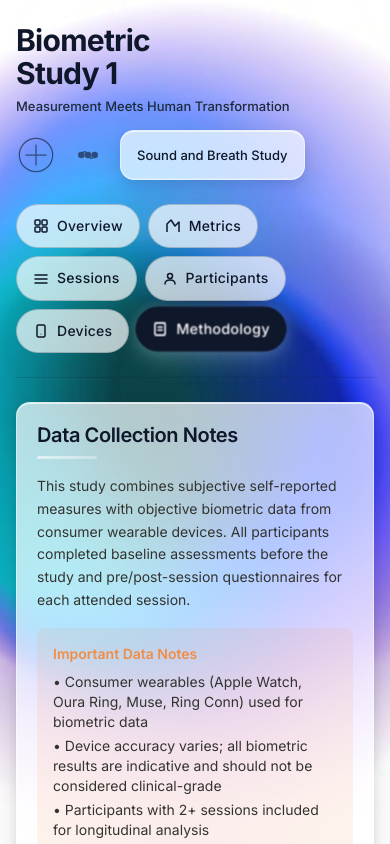
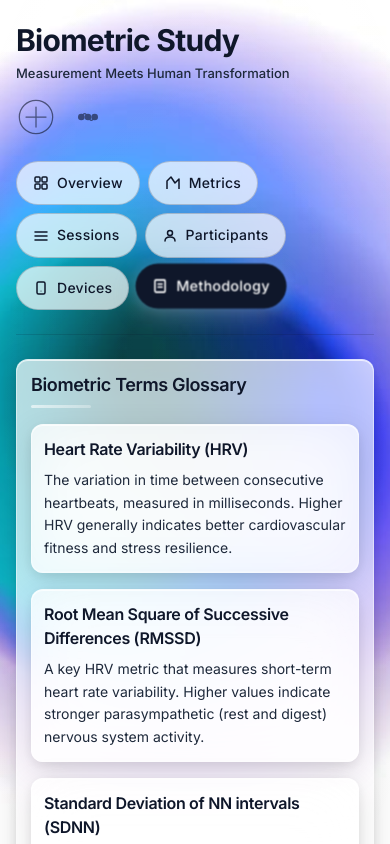
Before and after one commit to chaocdou-ux/biometric-dashboard, a React (Vite) app: page / in a window 390 px wide. Both pictures are taken after a click on the button "Methodology". Shown: the top 844 px of the page. Built offline with nearby package versions, Linux system fonts and the light colour scheme.

Commit message:
Updated index.html

```diff
--- a/index.html
+++ b/index.html
@@ -4,7 +4,7 @@
     <meta charset="UTF-8" />
     <link rel="icon" type="image/svg+xml" href="/vite.svg" />
     <meta name="viewport" content="width=device-width, initial-scale=1.0" />
-    <title>Biometric Study Dashboard</title>
+    <title>Biometric Study</title>
   </head>
   <body>
     <div id="root"></div>
--- a/src/App.jsx
+++ b/src/App.jsx
@@ -86,9 +86,7 @@ export default function App() {
         <header className="mb-6 sm:mb-8 md:mb-12 flex flex-col md:flex-row items-start justify-between gap-4 sm:gap-6">
           <div className="flex-1">
             <h1 className="text-3xl sm:text-4xl md:text-5xl lg:text-6xl xl:text-7xl font-bold mb-2 tracking-tight" style={{ color: '#0f172a', lineHeight: '1.1' }}>
-              Biometric
-              <br />
-              Study 1
+              Biometric Study
             </h1>
             <p className="text-xs sm:text-sm md:text-base font-medium mt-2 sm:mt-4" style={{ color: '#1e293b' }}>
               Measurement Meets Human Transformation
@@ -105,9 +103,6 @@ export default function App() {
               <circle cx="32" cy="24" r="4" fill="#0f172a" />
               <path d="M 16 24 Q 20 16 24 24 Q 28 32 32 24" stroke="#0f172a" strokeWidth="1.5" fill="none" />
             </svg>
-            <div className="glass-panel px-4 sm:px-6 py-2 sm:py-3 text-xs sm:text-sm" style={{ color: '#0f172a' }}>
-              <p className="font-medium">Sound and Breath Study</p>
-            </div>
           </div>
         </header>
 
--- a/src/components/Definitions.jsx
+++ b/src/components/Definitions.jsx
@@ -1,4 +1,5 @@
 import { colors, metricDescriptions } from '../lib/designSystem';
+import Glossary from './ui/Glossary';
 
 export default function Definitions() {
   const measuredMetrics = [
@@ -117,6 +118,10 @@ export default function Definitions() {
 
   return (
     <div className="space-y-8">
+      <section className="glass-card">
+        <Glossary />
+      </section>
+
       <section className="glass-card">
         <h2 className="section-header">Data Collection Notes</h2>
         <div className="space-y-4 text-sm" style={{ color: colors.deepCharcoal }}>
--- /dev/null
+++ b/src/components/ui/Glossary.jsx
@@ -0,0 +1,62 @@
+export const biometricTerms = {
+  'HRV': {
+    term: 'Heart Rate Variability',
+    definition: 'The variation in time between consecutive heartbeats, measured in milliseconds. Higher HRV generally indicates better cardiovascular fitness and stress resilience.'
+  },
+  'RMSSD': {
+    term: 'Root Mean Square of Successive Differences',
+    definition: 'A key HRV metric that measures short-term heart rate variability. Higher values indicate stronger parasympathetic (rest and digest) nervous system activity.'
+  },
+  'SDNN': {
+    term: 'Standard Deviation of NN intervals',
+    definition: 'Measures overall heart rate variability over a period. Reflects both sympathetic and parasympathetic nervous system influences.'
+  },
+  'Vagus Nerve': {
+    term: 'Vagus Nerve',
+    definition: 'The longest cranial nerve that connects the brain to major organs. Key player in parasympathetic nervous system regulation, affecting heart rate, digestion, and emotional state.'
+  },
+  'Parasympathetic': {
+    term: 'Parasympathetic Nervous System',
+    definition: 'The "rest and digest" branch of the autonomic nervous system. Promotes relaxation, recovery, and restoration.'
+  },
+  'Sympathetic': {
+    term: 'Sympathetic Nervous System',
+    definition: 'The "fight or flight" branch of the autonomic nervous system. Activated during stress or physical activity.'
+  },
+  'SpO2': {
+    term: 'Blood Oxygen Saturation',
+    definition: 'The percentage of oxygen-carrying red blood cells in the bloodstream. Normal range is 95-100%.'
+  },
+  'Respiratory Rate': {
+    term: 'Respiratory Rate',
+    definition: 'The number of breaths taken per minute. Normal resting rate is 12-20 breaths per minute for adults.'
+  },
+  'Breathwork': {
+    term: 'Breathwork',
+    definition: 'Conscious control of breathing patterns to influence physical, mental, and emotional states. Can activate or calm the nervous system.'
+  },
+  'Sound Therapy': {
+    term: 'Sound Therapy',
+    definition: 'Use of auditory stimuli (music, tones, vibrations) to promote relaxation, healing, and altered states of consciousness.'
+  }
+};
+
+export default function Glossary() {
+  return (
+    <div className="space-y-4">
+      <h2 className="section-header">Biometric Terms Glossary</h2>
+      <div className="grid gap-4">
+        {Object.entries(biometricTerms).map(([key, { term, definition }]) => (
+          <div key={key} className="glass-panel p-4">
+            <h3 className="font-semibold text-base mb-2" style={{ color: '#0f172a' }}>
+              {term} ({key})
+            </h3>
+            <p className="text-sm leading-relaxed" style={{ color: '#1e293b' }}>
+              {definition}
+            </p>
+          </div>
+        ))}
+      </div>
+    </div>
+  );
+}
--- /dev/null
+++ b/src/components/ui/tooltip.jsx
@@ -0,0 +1,125 @@
+import { useState } from 'react';
+
+export function InfoIcon({ tooltip, className = '' }) {
+  const [isVisible, setIsVisible] = useState(false);
+
+  return (
+    <div className={`relative inline-block ${className}`}>
+      <button
+        onMouseEnter={() => setIsVisible(true)}
+        onMouseLeave={() => setIsVisible(false)}
+        onFocus={() => setIsVisible(true)}
+        onBlur={() => setIsVisible(false)}
+        className="inline-flex items-center justify-center w-5 h-5 rounded-full transition-all duration-200"
+        style={{
+          background: 'rgba(15, 23, 42, 0.1)',
+          color: '#0f172a'
+        }}
+        aria-label="Information"
+        type="button"
+      >
+        <svg
+          width="12"
+          height="12"
+          viewBox="0 0 16 16"
+          fill="none"
+          xmlns="http://www.w3.org/2000/svg"
+        >
+          <circle cx="8" cy="8" r="7" stroke="currentColor" strokeWidth="1.5" fill="none" />
+          <path d="M8 7v4M8 5v0.5" stroke="currentColor" strokeWidth="1.5" strokeLinecap="round" />
+        </svg>
+      </button>
+
+      {isVisible && (
+        <div
+          className="absolute z-50 px-3 py-2 text-sm rounded-lg shadow-lg whitespace-nowrap"
+          style={{
+            bottom: 'calc(100% + 8px)',
+            left: '50%',
+            transform: 'translateX(-50%)',
+            background: 'rgba(15, 23, 42, 0.95)',
+            color: '#ffffff',
+            backdropFilter: 'blur(10px)',
+            minWidth: '200px',
+            maxWidth: '300px',
+            whiteSpace: 'normal'
+          }}
+        >
+          {tooltip}
+          <div
+            style={{
+              position: 'absolute',
+              bottom: '-4px',
+              left: '50%',
+              transform: 'translateX(-50%) rotate(45deg)',
+              width: '8px',
+              height: '8px',
+              background: 'rgba(15, 23, 42, 0.95)'
+            }}
+          />
+        </div>
+      )}
+    </div>
+  );
+}
+
+export function BiometricTerm({ term, children }) {
+  const [isVisible, setIsVisible] = useState(false);
+
+  const definitions = {
+    'HRV': 'Heart Rate Variability - variation in time between heartbeats, indicating autonomic nervous system health',
+    'RMSSD': 'Root Mean Square of Successive Differences - measures short-term heart rate variability',
+    'SDNN': 'Standard Deviation of NN intervals - overall heart rate variability metric',
+    'SpO2': 'Blood Oxygen Saturation - percentage of oxygen in the blood',
+    'Vagus Nerve': 'Main nerve of parasympathetic nervous system, connecting brain to major organs'
+  };
+
+  const definition = definitions[term];
+
+  if (!definition) {
+    return children;
+  }
+
+  return (
+    <span className="relative inline-block">
+      <span
+        onMouseEnter={() => setIsVisible(true)}
+        onMouseLeave={() => setIsVisible(false)}
+        className="cursor-help border-b border-dotted border-current"
+        style={{ color: '#0f172a' }}
+      >
+        {children}
+      </span>
+
+      {isVisible && (
+        <div
+          className="absolute z-50 px-3 py-2 text-sm rounded-lg shadow-lg"
+          style={{
+            bottom: 'calc(100% + 8px)',
+            left: '50%',
+            transform: 'translateX(-50%)',
+            background: 'rgba(15, 23, 42, 0.95)',
+            color: '#ffffff',
+            backdropFilter: 'blur(10px)',
+            minWidth: '250px',
+            maxWidth: '350px',
+            whiteSpace: 'normal'
+          }}
+        >
+          <strong>{term}:</strong> {definition}
+          <div
+            style={{
+              position: 'absolute',
+              bottom: '-4px',
+              left: '50%',
+              transform: 'translateX(-50%) rotate(45deg)',
+              width: '8px',
+              height: '8px',
+              background: 'rgba(15, 23, 42, 0.95)'
+            }}
+          />
+        </div>
+      )}
+    </span>
+  );
+}
--- a/src/index.css
+++ b/src/index.css
@@ -285,11 +285,71 @@
 }
 
 @media (max-width: 640px) {
+  body {
+    font-size: 13px;
+  }
+
+  h1 {
+    font-size: 1.75rem;
+  }
+
   .glass-panel {
     border-radius: 0.875rem;
+    padding: 0.875rem;
+  }
+
+  .glass-card {
+    padding: 1rem;
+  }
+
+  .metric-card {
+    padding: 1.25rem;
   }
 
   .section-header {
     font-size: 1.25rem;
   }
+
+  .stat-value {
+    font-size: 1.75rem;
+  }
 }
+
+@media (max-width: 480px) {
+  body {
+    font-size: 12px;
+  }
+
+  h1 {
+    font-size: 1.5rem;
+  }
+
+  h2 {
+    font-size: 1.25rem;
+  }
+
+  h3 {
+    font-size: 1.125rem;
+  }
+
+  .glass-panel {
+    border-radius: 0.75rem;
+    padding: 0.75rem;
+  }
+
+  .glass-card {
+    padding: 0.875rem;
+  }
+
+  .metric-card {
+    padding: 1rem;
+  }
+
+  .section-header {
+    font-size: 1.125rem;
+  }
+
+  .stat-value {
+    font-size: 1.5rem;
+  }
+}
```
